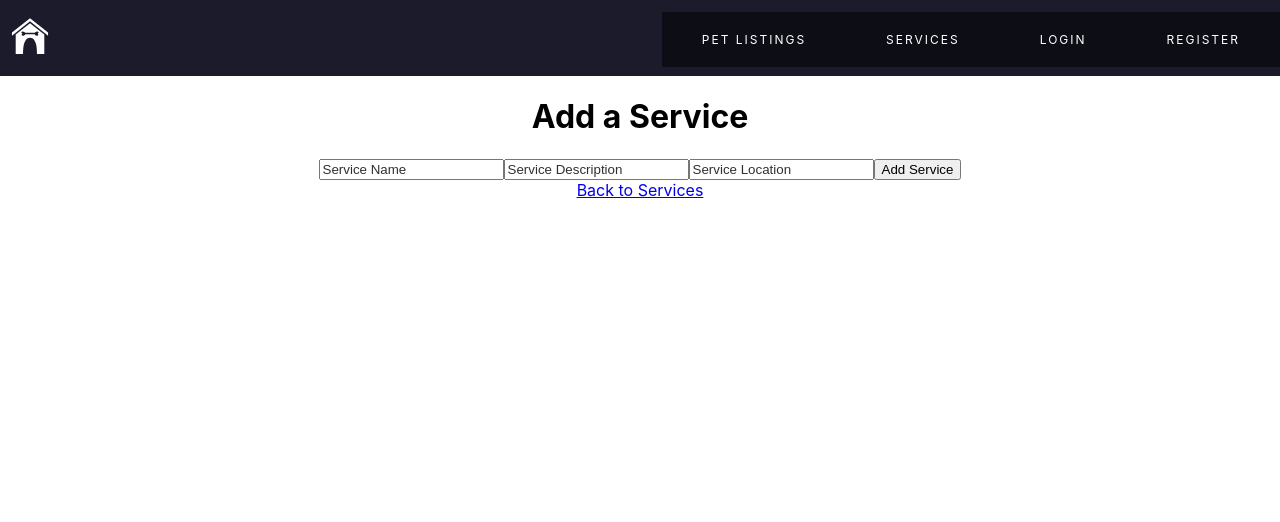
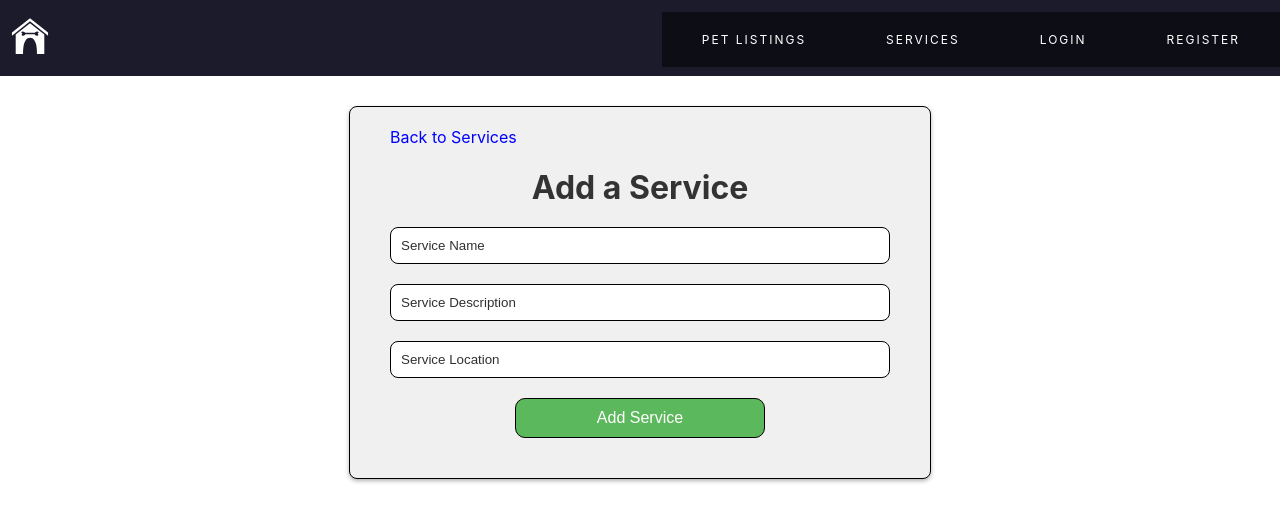
Before and after one commit to wonke2/Find-A-Pet, a React (Create React App) app: page /spdashboard/sp-services/addservice in a window 1280 px wide. Shown: the top 522 px of the page. Built offline with nearby package versions, Linux system fonts and the light colour scheme.

Commit message:
classnames for styles added

```diff
--- a/src/pages/AddService.js
+++ b/src/pages/AddService.js
@@ -2,6 +2,7 @@ import React, { useState } from "react";
 import { Link } from "react-router-dom";
 import { useNavigate } from "react-router-dom";
 import { useDispatch, useSelector } from "react-redux";
+import "../styles/AddService.css";
 
 const AddService = () => {
   const navigate = useNavigate();
@@ -39,7 +40,8 @@ const AddService = () => {
 
   return (
     <>
-      <div>
+      <div className="add-service-container">
+      <Link className="backservice-link" to="/spdashboard/sp-services">Back to Services</Link>
         <h1>Add a Service</h1>
         <input
           type="text"
@@ -61,7 +63,6 @@ const AddService = () => {
         />
         <button onClick={handleAddService}>Add Service</button>
       </div>
-      <Link to="/spdashboard/sp-services">Back to Services</Link>
     </>
   );
 };
```
